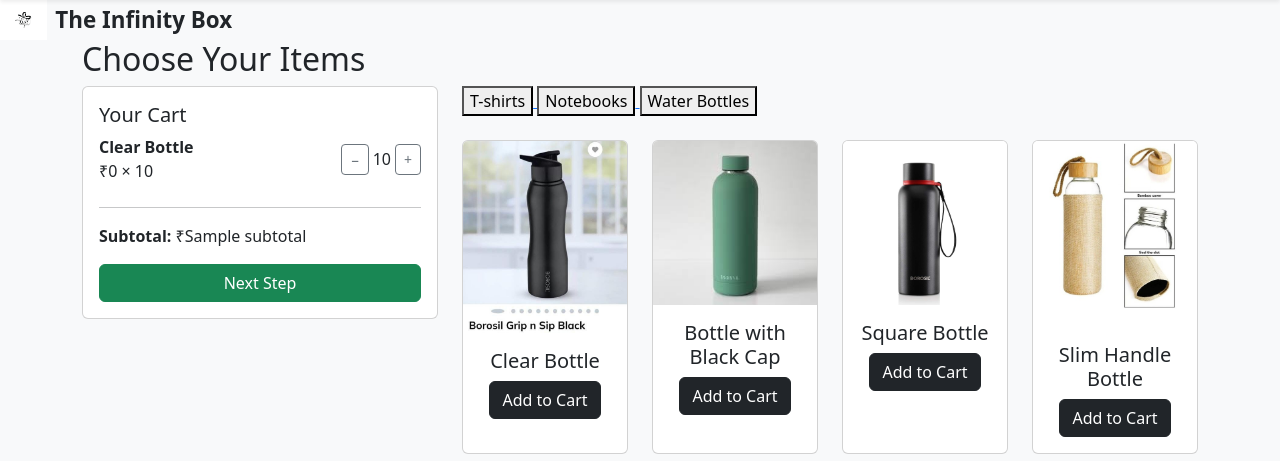
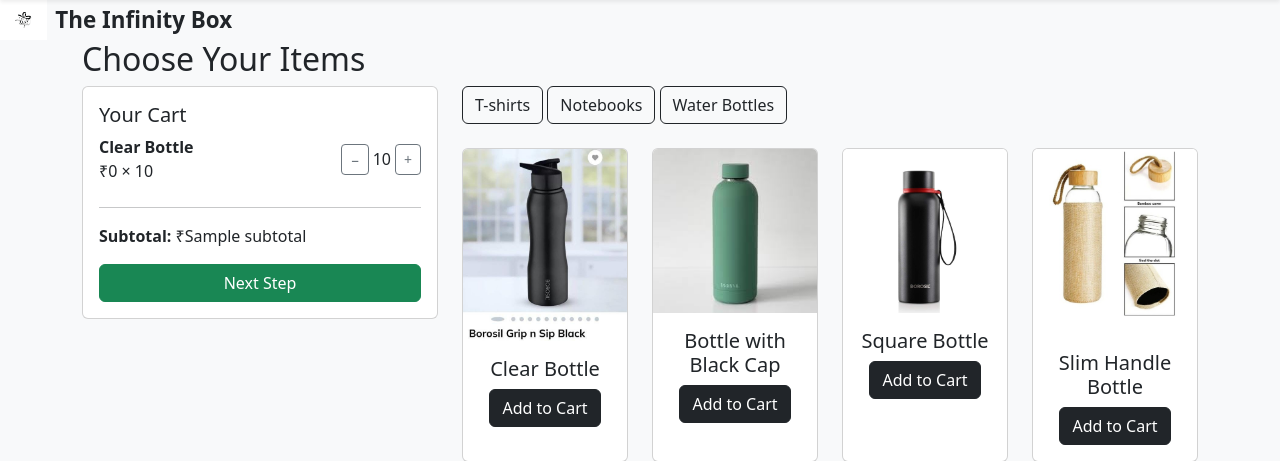
Before and after one commit to VishKhandelwal/GiftEcommerce, a Django app: template products/templates/products/choose_items.html in a window 1280 px wide. Shown: the part 66-527 px from the top of the page. Run offline with Django 5.2, Linux system fonts and the light colour scheme; data comes from the database, SQL or seed files in the repository; tables that the repository leaves empty hold one stand-in row (values such as "Sample post"); the template is opened without the code that fills it: values that come from a table or form of the project are taken from there, most other values are stand-ins (such as "Sample title", 1, 10 or a date in 2020); parts of the project's set-up code (start-up, migrations or seed data) failed here and were passed over.

Commit message:
Updated filterCategory function

```diff
--- a/products/templates/products/choose_items.html
+++ b/products/templates/products/choose_items.html
@@ -36,15 +36,9 @@
     <!-- Product Filters & Items -->
     <div class="col-md-8">
       <div id="category-buttons" class="mb-4">
-        <a href="?category=T-shirts">
-                <button {% if selected_category == "T-shirts" %}class="active"{% endif %}>T-shirts</button>
-            </a>
-            <a href="?category=Notebooks">
-                <button {% if selected_category == "Notebooks" %}class="active"{% endif %}>Notebooks</button>
-            </a>
-            <a href="?category=Water Bottles">
-                <button {% if selected_category == "Water Bottles" %}class="active"{% endif %}>Water Bottles</button>
-            </a>
+        <button class="btn btn-outline-dark filter-btn" data-category="T-shirts">T-shirts</button>
+        <button class="btn btn-outline-dark filter-btn" data-category="Notebooks">Notebooks</button>
+        <button class="btn btn-outline-dark filter-btn" data-category="Water Bottles">Water Bottles</button>
       </div>
 
       <div id="products" class="row">
@@ -279,7 +273,7 @@ document.addEventListener("DOMContentLoaded", function () {
     function filterCategory(category) {
         productCards.forEach(card => {
             const cardCategory = card.getAttribute('data-category');
-        if (category === cardCategory) {
+            if (category === "All" || category === cardCategory) {
                 card.style.display = '';
                 card.classList.add('show');
             } else {
@@ -288,6 +282,7 @@ document.addEventListener("DOMContentLoaded", function () {
             }
         });
     }
+
     filterButtons.forEach(btn => {
         btn.addEventListener("click", () => {
             const category = btn.dataset.category;
```
Lines whose indentation alone changed are shown as unchanged.
